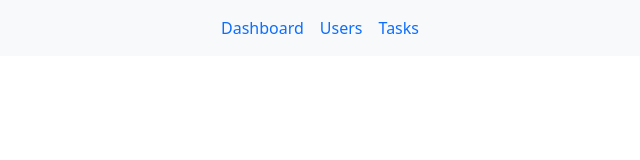
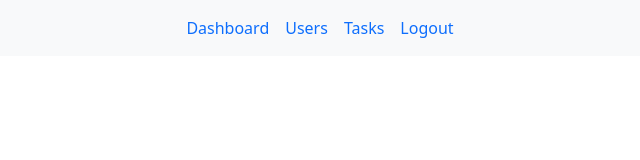
Before and after one commit to ImAdrianDV/myProfile, a plain HTML site: page manager/dashboard.html in a window 1280 px wide. Shown: the whole page, without its empty margins (320-960 px from the left). Drawn offline with nearby package versions, Linux system fonts and the light colour scheme.

Commit message:
Update dashboard.html

```diff
--- a/manager/dashboard.html
+++ b/manager/dashboard.html
@@ -18,6 +18,9 @@
 		    <li class="nav-item">
 		      <a class="nav-link" href="https://imadriandv.github.io/myProfile/manager/dashboard.html">Tasks</a>
 		    </li>
+		    <li class="nav-item">
+		      <a class="nav-link" href="https://c1hcy803.caspio.com/folderlogout">Logout</a>
+		    </li>
 		  </ul>
 		</nav>
 		<div class="container-fluid">
```
